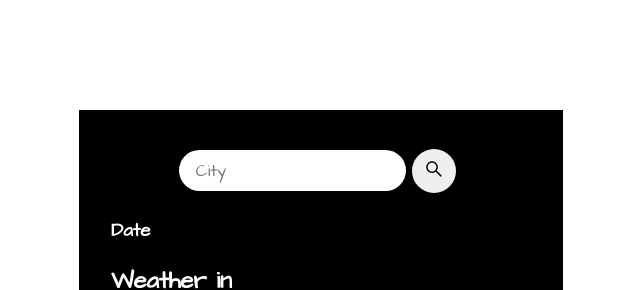
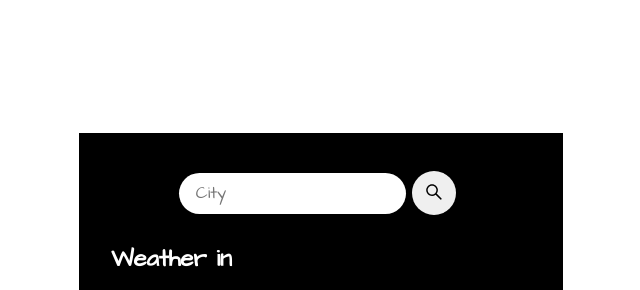
Before and after one commit to KevinH1227/Weather-app, a plain HTML site: page index.html in a window 1280 px wide. Shown: the part 97-387 px from the top of the page, without its empty margins (319-959 px from the left). Drawn offline with Linux system fonts and the light colour scheme.

Commit message:
Fixed spacing issue

```diff
--- a/index.html
+++ b/index.html
@@ -19,7 +19,6 @@
         <button><svg stroke="currentColor" fill="currentColor" stroke-width="0" viewBox="0 0 1024 1024" height="1.5em" width="1.5em" xmlns="http://www.w3.org/2000/svg"><path d="M909.6 854.5L649.9 594.8C690.2 542.7 712 479 712 412c0-80.2-31.3-155.4-87.9-212.1-56.6-56.7-132-87.9-212.1-87.9s-155.5 31.3-212.1 87.9C143.2 256.5 112 331.8 112 412c0 80.1 31.3 155.5 87.9 212.1C256.5 680.8 331.8 712 412 712c67 0 130.6-21.8 182.7-62l259.7 259.6a8.2 8.2 0 0 0 11.6 0l43.6-43.5a8.2 8.2 0 0 0 0-11.6zM570.4 570.4C528 612.7 471.8 636 412 636s-116-23.3-158.4-65.6C211.3 528 188 471.8 188 412s23.3-116.1 65.6-158.4C296 211.3 352.2 188 412 188s116.1 23.2 158.4 65.6S636 352.2 636 412s-23.3 116.1-65.6 158.4z"></path></svg></button>
       </div>
         <div class="weather">
-          <h3 class="date">Date</h3>
           <h2 class="city">Weather in</h2>
           <h1 class="temp">--°C</h1>>
           <div class="flex">
--- a/lib/index.js
+++ b/lib/index.js
@@ -13,7 +13,7 @@
   displayWeather: function(data) {
 const { name } = data;
 const { icon, description } = data.weather[0];
-const { temp, humidity};
+const { temp, humidity };
 const { speed } = data.wind;
 document.querySelector(".city").innerText = "Weather in " + name;
 document.querySelector(".icon").src = "https://openweathermap.org/img/w/"+ icon + "@2x.png";
```
